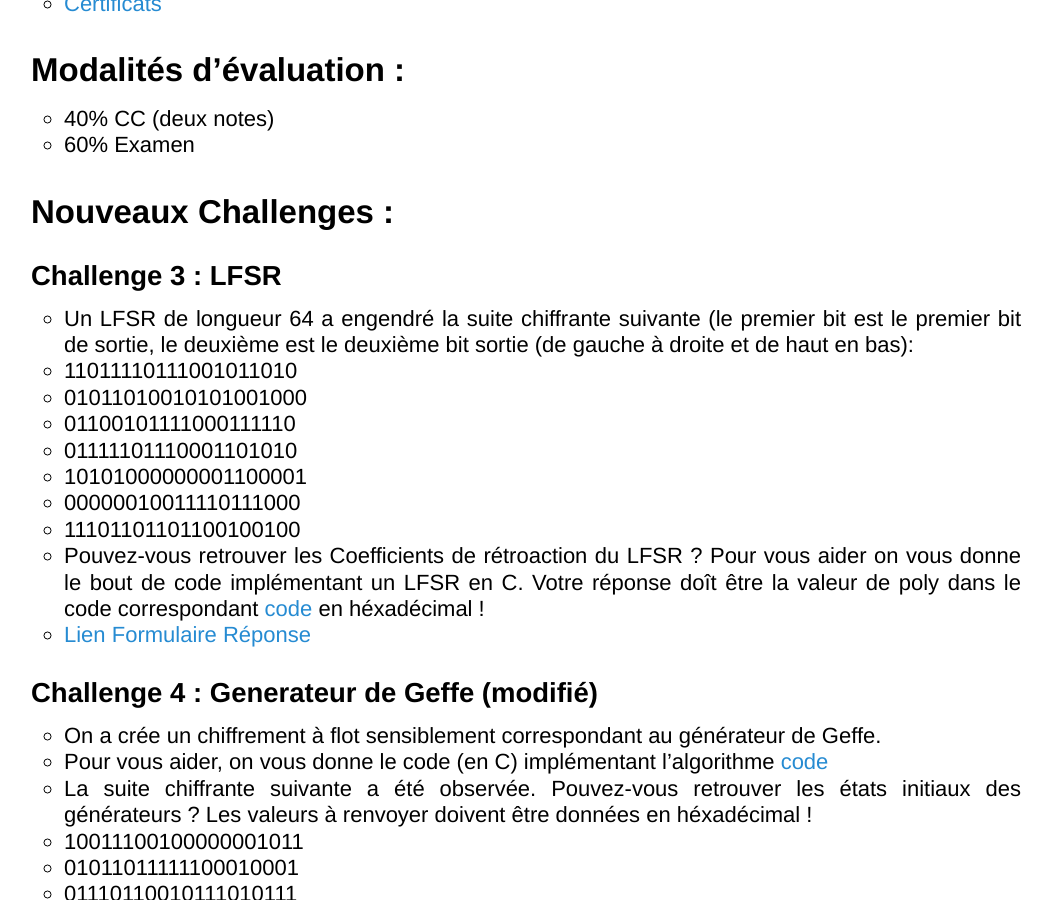
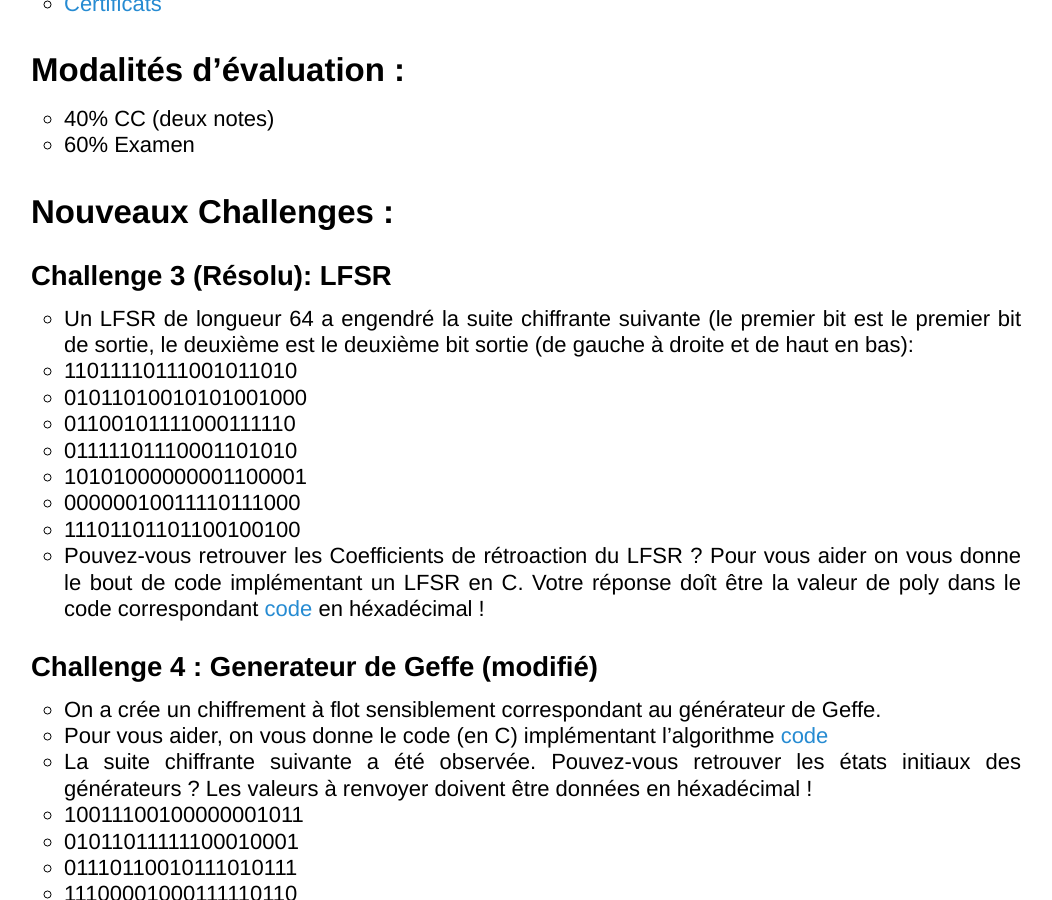
Before and after one commit to YannRotella/cryptol3, a Jekyll site: the page built from index.md, in a window 1280 px wide and 900 px high, scrolled down 2582 px. Shown: the whole window, without its empty margins (114-1166 px from the left). Built offline with Jekyll 4.4.1, drawn with Linux system fonts in a browser that asks for light colours.

Commit message:
challengeclosed

```diff
--- a/index.md
+++ b/index.md
@@ -83,7 +83,7 @@ Ici, les documents du cours (énoncés des TDs, documents des CM, challenges et
 
 ## Nouveaux Challenges :
 
-### Challenge 3 : LFSR
+### Challenge 3 (Résolu): LFSR
   - Un LFSR de longueur 64 a engendré la suite chiffrante suivante (le premier bit est le premier bit de sortie, le deuxième est le deuxième bit sortie (de gauche à droite et de haut en bas):
   - 11011110111001011010
   - 01011010010101001000
@@ -93,7 +93,6 @@ Ici, les documents du cours (énoncés des TDs, documents des CM, challenges et
   - 00000010011110111000
   - 11101101101100100100
   - Pouvez-vous retrouver les Coefficients de rétroaction du LFSR ? Pour vous aider on vous donne le bout de code implémentant un LFSR en C. Votre réponse doît être la valeur de poly dans le code correspondant [code](docs/mainLFSR.c) en héxadécimal !
-  - [Lien Formulaire Réponse](https://forms.gle/ECM1W2UmNmEuXLEN6)
 
 ### Challenge 4 : Generateur de Geffe (modifié)
   - On a crée un chiffrement à flot sensiblement correspondant au générateur de Geffe.
```
